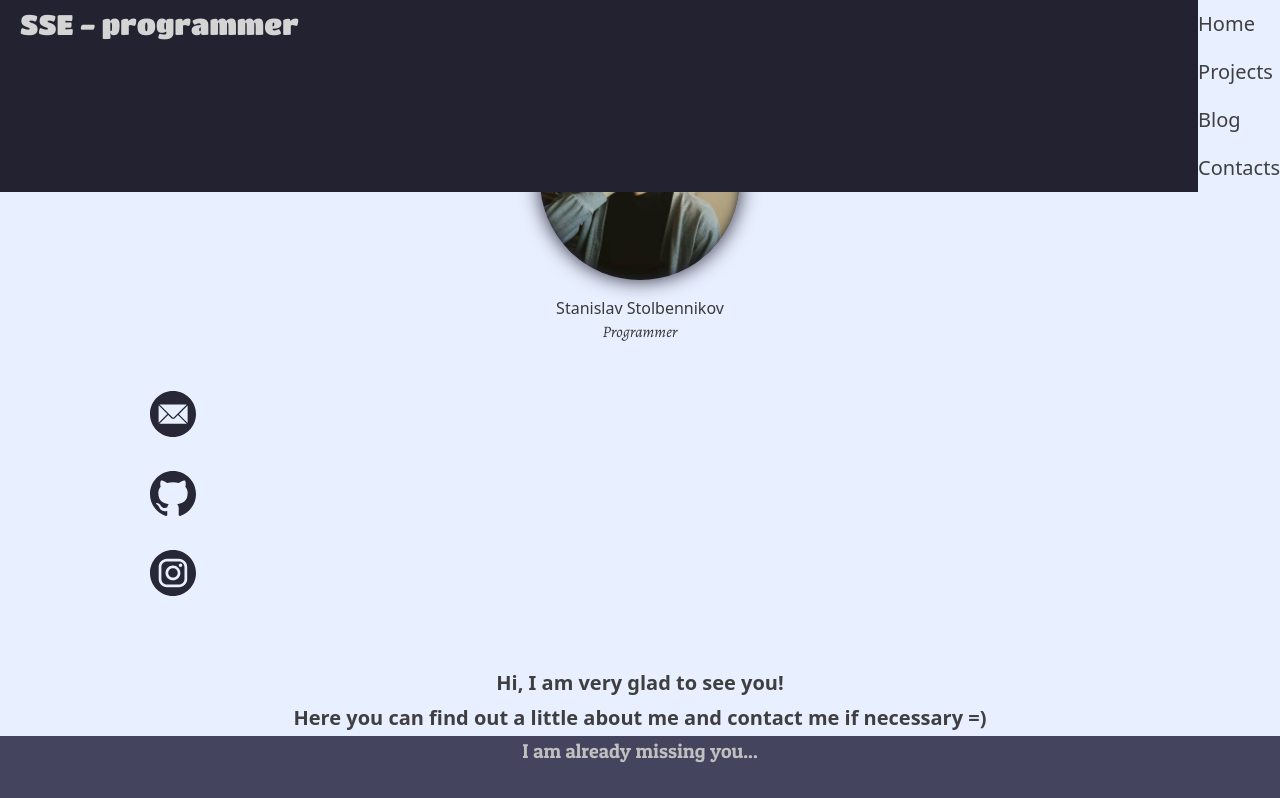
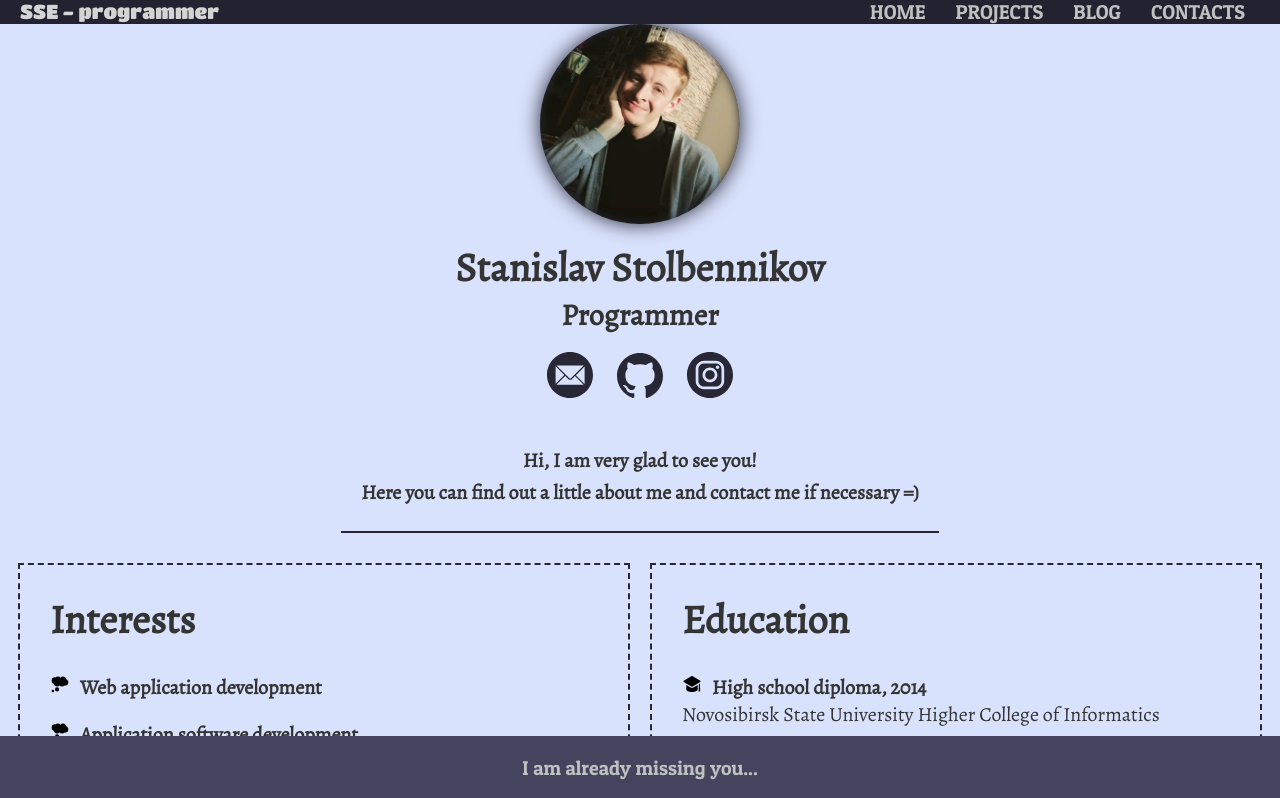
Before and after one commit to SSE-programmer/business-card-site, an Angular app: page /#/home in a window 1280 px wide. Shown: the top 798 px of the page. Built offline with nearby package versions, Linux system fonts and the light colour scheme; what ng-click-outside would draw is missing.

Commit message:
Removed tailwind, added native css variables, refactoring

```diff
--- a/package.json
+++ b/package.json
@@ -40,8 +40,6 @@
         "karma-jasmine-html-reporter": "~1.7.0",
         "postcss": "^8.4.49",
         "prettier": "^3.4.2",
-        "prettier-plugin-tailwindcss": "^0.6.9",
-        "tailwindcss": "^3.4.17",
         "tslint": "^5.20.1",
         "typescript": "^5.4.5"
     }
--- a/src/app/pages/app-header/app.header.component.html
+++ b/src/app/pages/app-header/app.header.component.html
@@ -12,7 +12,7 @@
                 (click)="switchNavbar()"
             ></button>
         </div>
-        <ul id="navigation__links" (click)="closeMenu()">
+        <ul class="navigation__links" (click)="closeMenu()">
             <li>
                 <a routerLink="/home" routerLinkActive="active"> Home </a>
             </li>
--- a/src/app/pages/app-header/app.header.component.scss
+++ b/src/app/pages/app-header/app.header.component.scss
@@ -92,13 +92,13 @@ $logoColor: #d5d4d4;
             }
 
             li:hover {
-                background-color: $shadowColor;
-                border: 0 solid $backgroundColor;
+                background-color: var(--bc-shadow-default-color);
+                border: 0 solid var(--bc-bg-middle-color);
                 transform: scale(1.1);
                 text-shadow: 0 0 30px #131322;
 
                 a {
-                    color: $backgroundColor;
+                    color: var(--bc-bg-middle-color);
                 }
             }
         }
--- a/src/app/pages/blog/blog-page/blog-page.component.scss
+++ b/src/app/pages/blog/blog-page/blog-page.component.scss
@@ -11,8 +11,8 @@
       display: flex;
       flex-direction: row;
       justify-content: space-between;
-      border: $borderColor 2px dashed;
-      border-radius: $cardBorderRadius;
+      border: var(--bc-border-default-color) 2px dashed;
+      border-radius: var(--bc-border-radius-20);
       padding: 10px 20px;
       width: 100%;
       margin: 10px auto;
@@ -39,7 +39,7 @@
           overflow: hidden;
           background-image: url("/assets/images/blog/release.jpg");
           background-size: 100% 100%;
-          border: $borderColor 2px solid;;
+          border: var(--bc-border-default-color) 2px solid;;
           border-radius: 10px;
           margin: 30px auto 15px;
           transition: 0.5s;
@@ -60,14 +60,14 @@
       }
 
       &:hover {
-        box-shadow: $shadowColor 0 0 10px inset;
-        background-color: $cardBackgroundColor;
+        box-shadow: var(--bc-shadow-default-color) 0 0 10px inset;
+        background-color: var(--bc-bg-light-color);
         border-style: solid;
         border-radius: 0;
 
         .infoRight {
           .image {
-            box-shadow: $shadowColor 0 0 10px inset;
+            box-shadow: var(--bc-shadow-default-color) 0 0 10px inset;
           }
         }
       }
--- a/src/app/pages/contacts-page/contacts-page.component.scss
+++ b/src/app/pages/contacts-page/contacts-page.component.scss
@@ -11,7 +11,7 @@
         position: relative;
         width: 45%;
         height: rem-calc(160);
-        border: $borderColor 2px dashed;
+        border: var(--bc-border-default-color) 2px dashed;
         margin: 10px 10px;
         padding: 10px 20px;
         flex: 1 1 auto;
@@ -19,10 +19,10 @@
         cursor: pointer;
 
         &:hover {
-          box-shadow: $shadowColor 0 0 10px inset;
+          box-shadow: var(--bc-shadow-default-color) 0 0 10px inset;
           padding-top: 31px;
           border-style: solid;
-          border-radius: $cardBorderRadius;
+          border-radius: var(--bc-border-radius-20);
 
           p {
             margin-bottom: 0;
@@ -56,7 +56,7 @@
 
       .email:hover::after, .instagram:hover::after, .vk:hover::after, .github:hover::after {
         opacity: 0.8;
-        background-color: $cardBackgroundColor;
+        background-color: var(--bc-bg-light-color);
         background-size: auto 30%;
         background-position: 50% 15%;
       }
--- a/src/app/pages/home-page/home-page.component.scss
+++ b/src/app/pages/home-page/home-page.component.scss
@@ -17,14 +17,14 @@
             margin: 1rem auto 1rem auto;
             background-image: url("/assets/images/home/photo.jpg");
             background-size: 100% 100%;
-            box-shadow: 0 0 20px $shadowColor, 0 0 10px $shadowColor inset;
+            box-shadow: 0 0 20px var(--bc-shadow-default-color), 0 0 10px var(--bc-shadow-default-color) inset;
             transition: 0.5s;
             cursor: pointer;
         }
 
         @media (hover: hover) {
             .photo:hover {
-                box-shadow: 0 0 30px $shadowColor, 0 0 15px $shadowColor inset;
+                box-shadow: 0 0 30px var(--bc-shadow-default-color), 0 0 15px var(--bc-shadow-default-color) inset;
                 -webkit-transform-origin: center;
                 transform: scale(1.1);
             }
@@ -63,7 +63,7 @@
                 }
 
                 img:active {
-                    filter: drop-shadow(0px 0px 1px $mainFontColor);
+                    filter: drop-shadow(0px 0px 1px var(--bc-dark-default-color));
                 }
             }
         }
@@ -82,7 +82,7 @@
             margin: 0 auto;
             width: auto;
             padding-bottom: 20px;
-            border-bottom: 2px solid $borderColor;
+            border-bottom: 2px solid var(--bc-border-default-color);
 
             p {
                 margin: 5px 20px;
@@ -102,7 +102,7 @@
                 width: 30%;
                 min-width: 500px;
                 padding-left: 30px;
-                border: $borderColor 2px dashed;
+                border: var(--bc-border-default-color) 2px dashed;
                 flex-grow: 1;
 
                 ul {
--- a/src/app/pages/page-not-found/page-not-found.component.scss
+++ b/src/app/pages/page-not-found/page-not-found.component.scss
@@ -11,7 +11,7 @@
   }
 
   .description {
-    border-bottom: $borderColor 2px dashed;
+    border-bottom: var(--bc-border-default-color) 2px dashed;
 
     p {
       font-size: 7vw;
--- a/src/styles.scss
+++ b/src/styles.scss
@@ -1,21 +1,70 @@
-@tailwind base;
-@tailwind components;
-@tailwind utilities;
+:root {
+    ---bc-font-size-default: 20px;
 
-$base-font-size: 20;
-$backgroundColor: #e8efff;
-$cardBackgroundColor: #d9e2fc;
-$mainFontColor: #3f3f41;
-$h1Color: #39393A;
-$h2Color: #343434;
-$shadowColor: #272736;
-$borderColor: #272736;
-$cardBorderRadius: 20px;
+    //colors
+    --bc-white-color: #FFFFFF;
 
-@function rem-calc($size) {
-    $remSize: $size / $base-font-size;
+    --bc-bg-light-color: #e8efff;
+    --bc-bg-middle-color: #d9e2fc;
 
-    @return #{$remSize}rem;
+    --bc-dark-default-color: #343434;
+    --bc-dark-middle-color: #3f3f41;
+
+    --bc-border-default-color: #272736;
+
+    --bc-shadow-default-color: #272736;
+
+    --bc-primary-color: #222231;
+
+    --bc-accent-color: #17618F;
+    --bc-light-accent: #324CF1;
+
+    --bc-gray-default-color: #9A9A9A;
+    --bc-gray-middle-color: #D9D9D9;
+    --bc-gray-light-color: #F5F5F5;
+
+    --bc-error-color: #ff3f3f;
+    --bc-bg-error-color: #ffd6de;
+
+
+    //paddings
+    --bc-padding-2: 2px;
+    --bc-padding-4: 4px;
+    --bc-padding-6: 6px;
+    --bc-padding-8: 8px;
+    --bc-padding-12: 12px;
+    --bc-padding-16: 16px;
+    --bc-padding-24: 24px;
+
+    //margins
+    --bc-margin-2: 2px;
+    --bc-margin-4: 4px;
+    --bc-margin-6: 6px;
+    --bc-margin-8: 8px;
+    --bc-margin-12: 12px;
+    --bc-margin-16: 16px;
+    --bc-margin-24: 24px;
+
+    //gaps
+    --bc-gap-4: 4px;
+    --bc-gap-8: 8px;
+    --bc-gap-12: 12px;
+    --bc-gap-16: 16px;
+    --bc-gap-18: 18px;
+    --bc-gap-24: 24px;
+    --bc-gap-32: 32px;
+    --bc-gap-48: 48px;
+
+    //borders
+    --bc-border-radius-4: 4px;
+    --bc-border-radius-6: 6px;
+    --bc-border-radius-8: 8px;
+    --bc-border-radius-10: 10px;
+    --bc-border-radius-12: 12px;
+    --bc-border-radius-16: 16px;
+    --bc-border-radius-20: 20px;
+    --bc-border-radius-24: 24px;
+    --bc-border-radius-30: 30px;
 }
 
 * {
@@ -23,55 +72,16 @@ $cardBorderRadius: 20px;
 }
 
 body {
-    background-color: $backgroundColor;
+    background-color: var(--bc-bg-middle-color);
     background-repeat: no-repeat;
+
     font-family: "Alegreya", serif;
-    color: $mainFontColor;
+    color: var(--bc-dark-default-color);
+    font-size: var(---bc-font-size-default);
 }
 
-header, main, footer {
-    min-width: 270px;
-}
-
-main {
-    display: flex;
-    flex-direction: column;
-    justify-content: center;
-    width: 80%;
-    margin: rem-calc(80) auto rem-calc(140);
-    flex-wrap: wrap;
-    max-width: 1200px;
-
-    @media screen and (max-width: 768px) {
-        width: 100%;
-    }
-
-    .title {
-        text-align: center;
-        margin: 0 auto;
-    }
-
-    .description {
-        text-indent: 20px;
-        margin: 0 auto;
-
-        p {
-            margin: 0 auto 20px;
-        }
-    }
-}
-
-h1 {
-    color: $h1Color;
-}
-
-h2 {
+.font-italic {
     font-family: "Alegreya Italic", serif;
-    color: $h2Color;
-}
-
-p, ul {
-    font-size: rem-calc(25);
 }
 
 @font-face {
--- a/src/test.ts
+++ /dev/null
@@ -1,14 +0,0 @@
-// This file is required by karma.conf.js and loads recursively all the .spec and framework files
-
-import 'zone.js/testing';
-import { getTestBed } from '@angular/core/testing';
-import {
-  BrowserDynamicTestingModule,
-  platformBrowserDynamicTesting
-} from '@angular/platform-browser-dynamic/testing';
-
-// First, initialize the Angular testing environment.
-getTestBed().initTestEnvironment(
-  BrowserDynamicTestingModule,
-  platformBrowserDynamicTesting(),
-);
--- a/tailwind.config.js
+++ /dev/null
@@ -1,10 +0,0 @@
-/** @type {import('tailwindcss').Config} */
-module.exports = {
-  content: [
-    "./src/**/*.{html,ts}",
-  ],
-  theme: {
-    extend: {},
-  },
-  plugins: [],
-}
```
Also changed, not shown: src/app/pages/projects/projects-page/projects-page.component.scss (+9 -9 lines), 1 other file (tests, documents, lock files or other folders).
